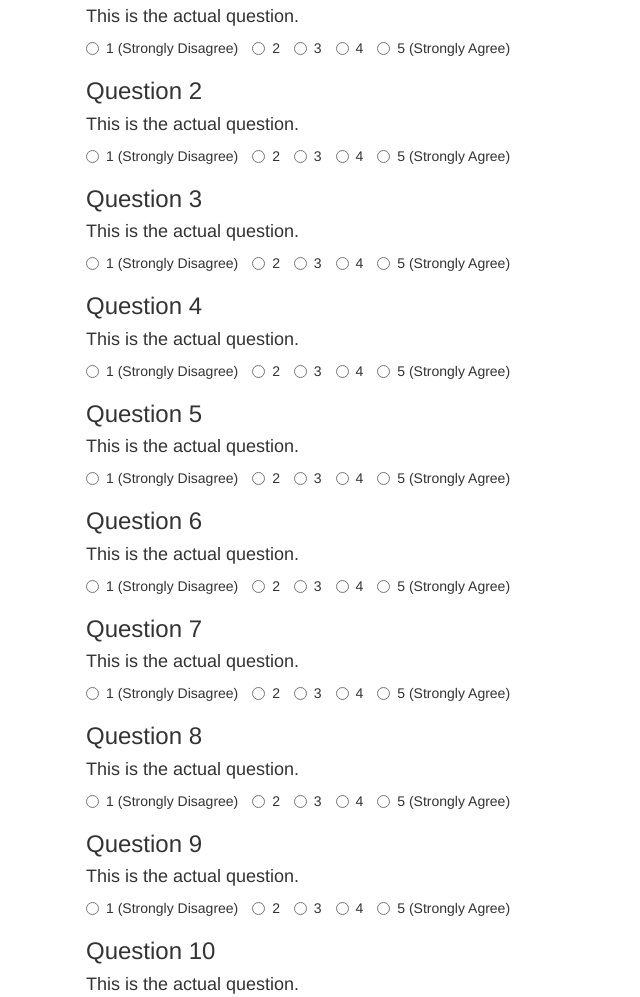
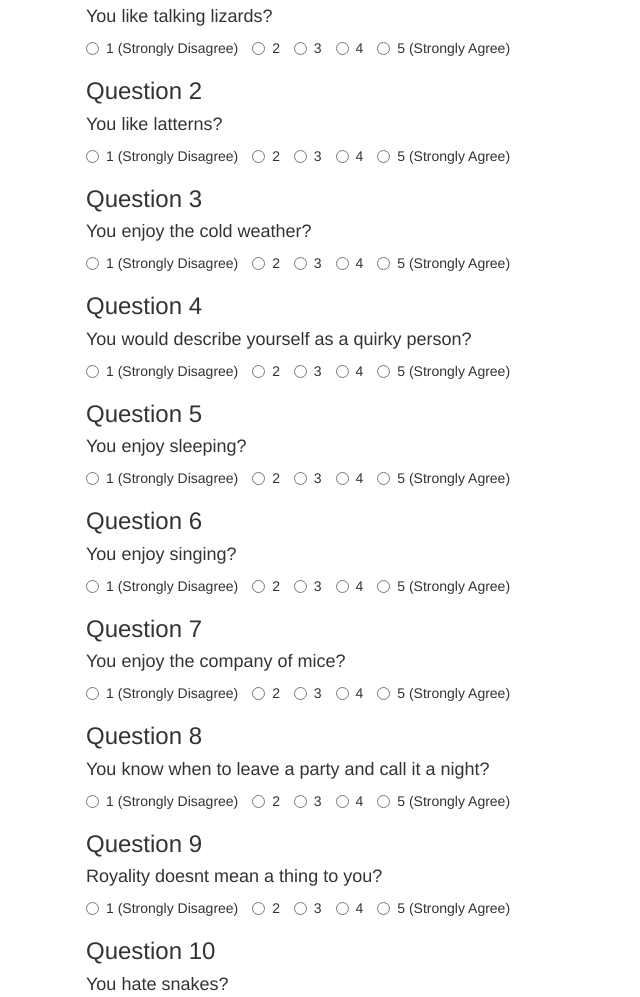
Before and after one commit to PoffDev/FriendFinder, a plain HTML site: page app/public/survey.html in a window 1280 px wide. Shown: the part 485-1482 px from the top of the page, without its empty margins (0-640 px from the left). Drawn offline with nearby package versions, Linux system fonts and the light colour scheme; a script that the page names is missing.

Commit message:
added path node module, added questions into survey

```diff
--- a/app/public/survey.html
+++ b/app/public/survey.html
@@ -53,7 +53,7 @@
         <div class="panel panel-body">
             <div>
                 <h3>Question 1</h3>
-                <h4>This is the actual question.</h4>
+                <h4>You like talking lizards?</h4>
                 <label class="radio-inline"><input type="radio" name="q1" value="1">1 (Strongly Disagree)</label>
                 <label class="radio-inline"><input type="radio" name="q1" value="2">2</label>
                 <label class="radio-inline"><input type="radio" name="q1" value="3">3</label>
@@ -63,7 +63,7 @@
 <!--Question2-->
     <div>
                 <h3>Question 2</h3>
-                <h4>This is the actual question.</h4>
+                <h4>You like latterns?</h4>
                 <label class="radio-inline"><input type="radio" name="q2" value="1">1 (Strongly Disagree)</label>
                 <label class="radio-inline"><input type="radio" name="q2" value="2">2</label>
                 <label class="radio-inline"><input type="radio" name="q2" value="3">3</label>
@@ -73,7 +73,7 @@
 <!--Question3-->
     <div>
                 <h3>Question 3</h3>
-                <h4>This is the actual question.</h4>
+                <h4>You enjoy the cold weather?</h4>
                 <label class="radio-inline"><input type="radio" name="q3" value="1">1 (Strongly Disagree)</label>
                 <label class="radio-inline"><input type="radio" name="q3" value="2">2</label>
                 <label class="radio-inline"><input type="radio" name="q3" value="3">3</label>
@@ -83,7 +83,7 @@
 <!--Question4-->
     <div>
                 <h3>Question 4</h3>
-                <h4>This is the actual question.</h4>
+                <h4>You would describe yourself as a quirky person?</h4>
                 <label class="radio-inline"><input type="radio" name="q4" value="1">1 (Strongly Disagree)</label>
                 <label class="radio-inline"><input type="radio" name="q4" value="2">2</label>
                 <label class="radio-inline"><input type="radio" name="q4" value="3">3</label>
@@ -93,7 +93,7 @@
 <!--Question5-->
     <div>
                 <h3>Question 5</h3>
-                <h4>This is the actual question.</h4>
+                <h4>You enjoy sleeping?</h4>
                 <label class="radio-inline"><input type="radio" name="q5" value="1">1 (Strongly Disagree)</label>
                 <label class="radio-inline"><input type="radio" name="q5" value="2">2</label>
                 <label class="radio-inline"><input type="radio" name="q5" value="3">3</label>
@@ -103,7 +103,7 @@
 <!--Question6-->
     <div>
                 <h3>Question 6</h3>
-                <h4>This is the actual question.</h4>
+                <h4>You enjoy singing?</h4>
                 <label class="radio-inline"><input type="radio" name="q6" value="1">1 (Strongly Disagree)</label>
                 <label class="radio-inline"><input type="radio" name="q6" value="2">2</label>
                 <label class="radio-inline"><input type="radio" name="q6" value="3">3</label>
@@ -113,7 +113,7 @@
 <!--Question7-->
     <div>
                 <h3>Question 7</h3>
-                <h4>This is the actual question.</h4>
+                <h4>You enjoy the company of mice?</h4>
                 <label class="radio-inline"><input type="radio" name="q7" value="1">1 (Strongly Disagree)</label>
                 <label class="radio-inline"><input type="radio" name="q7" value="2">2</label>
                 <label class="radio-inline"><input type="radio" name="q7" value="3">3</label>
@@ -123,7 +123,7 @@
 <!--Question8-->
     <div>
                 <h3>Question 8</h3>
-                <h4>This is the actual question.</h4>
+                <h4>You know when to leave a party and call it a night?</h4>
                 <label class="radio-inline"><input type="radio" name="q8" value="1">1 (Strongly Disagree)</label>
                 <label class="radio-inline"><input type="radio" name="q8" value="2">2</label>
                 <label class="radio-inline"><input type="radio" name="q8" value="3">3</label>
@@ -133,7 +133,7 @@
 <!--Question9-->
     <div>
                 <h3>Question 9</h3>
-                <h4>This is the actual question.</h4>
+                <h4>Royality doesnt mean a thing to you?</h4>
                 <label class="radio-inline"><input type="radio" name="q9" value="1">1 (Strongly Disagree)</label>
                 <label class="radio-inline"><input type="radio" name="q9" value="2">2</label>
                 <label class="radio-inline"><input type="radio" name="q9" value="3">3</label>
@@ -143,7 +143,7 @@
 <!--Question10-->
     <div>
                 <h3>Question 10</h3>
-                <h4>This is the actual question.</h4>
+                <h4>You hate snakes?</h4>
                 <label class="radio-inline"><input type="radio" name="q10" value="1">1 (Strongly Disagree)</label>
                 <label class="radio-inline"><input type="radio" name="q10" value="2">2</label>
                 <label class="radio-inline"><input type="radio" name="q10" value="3">3</label>
```
